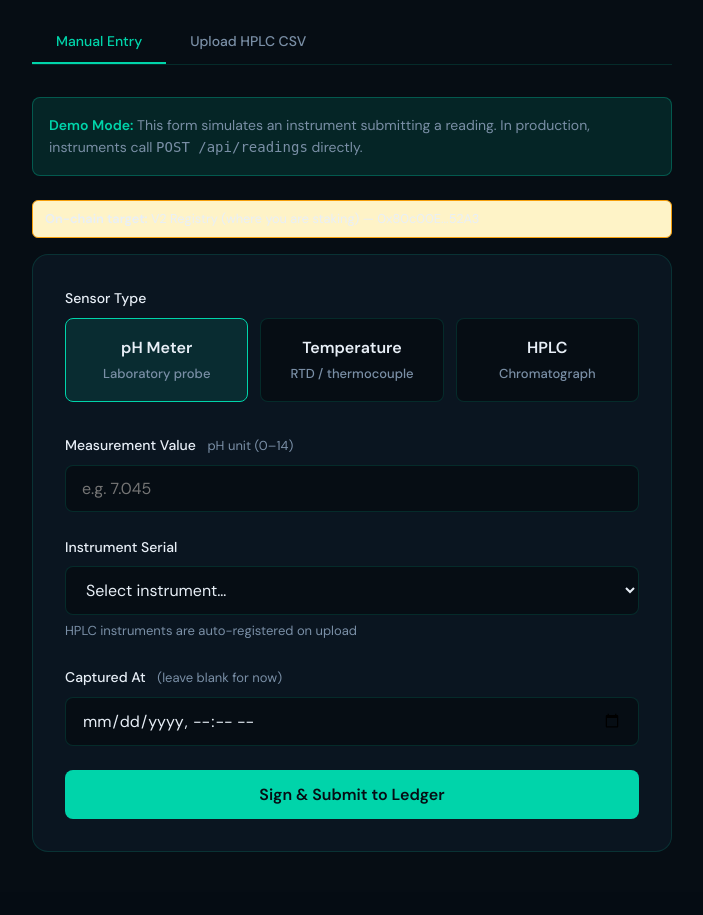
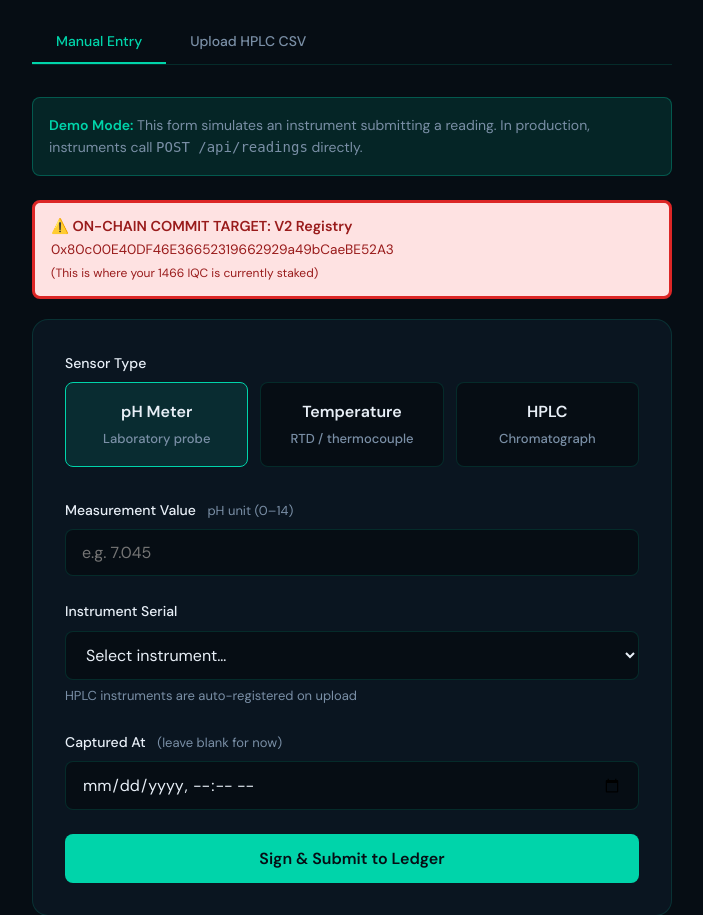
Before and after one commit to fabreu08/immutable.polsia.app, a Node server app: page /submit in a window 1280 px wide. Shown: the part 342-1257 px from the top of the page, without its empty margins (288-991 px from the left). Before the commit the page ends 1194 px from the top, so only its background shows below. Run offline with Node 20, Linux system fonts and the light colour scheme; data that the repository does not hold is empty; some libraries are stand-ins or nearby versions.

Commit message:
ui: make On-chain target V2 notice much more prominent (red box) so it's impossible to miss after deploy

```diff
--- a/views/submit.ejs
+++ b/views/submit.ejs
@@ -117,8 +117,10 @@
         In production, instruments call <code>POST /api/readings</code> directly.
       </div>
 
-      <div style="background:#fef3c7; border:1px solid #f59e0b; padding:8px 12px; border-radius:6px; margin-bottom:16px; font-size:0.8rem;">
-        <strong>On-chain target:</strong> V2 Registry (where you are staking) — 0x80c00E...52A3
+      <div style="background:#fee2e2; border:3px solid #dc2626; padding:12px 16px; border-radius:8px; margin-bottom:20px; font-size:0.9rem; font-weight:600; color:#991b1b;">
+        ⚠️ ON-CHAIN COMMIT TARGET: V2 Registry<br>
+        <span style="font-size:0.85rem; font-weight:400;">0x80c00E40DF46E36652319662929a49bCaeBE52A3</span><br>
+        <span style="font-size:0.75rem; font-weight:400;">(This is where your 1466 IQC is currently staked)</span>
       </div>
 
       <div class="form-card">
```
